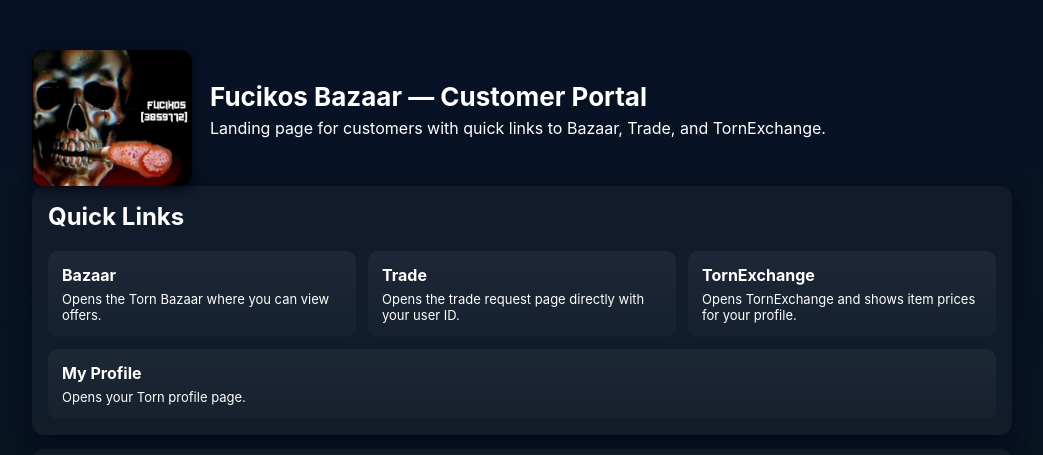
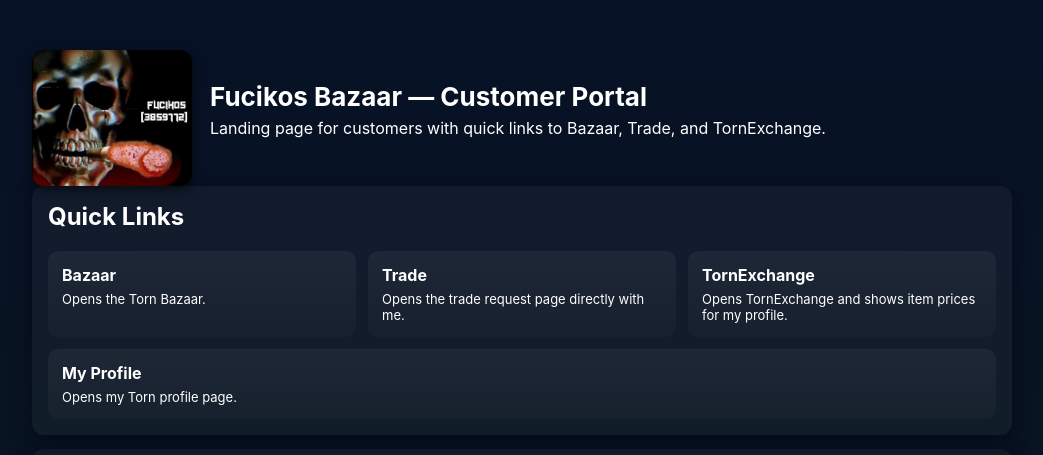
Before and after one commit to Fucikos/fucikos.site, a plain HTML site: page index.html in a window 1280 px wide. Shown: the top 455 px of the page, without its empty margins (118-1161 px from the left). Drawn offline with Linux system fonts and the light colour scheme.

Commit message:
Update index.html

```diff
--- a/index.html
+++ b/index.html
@@ -44,23 +44,23 @@
       <div class="links">
         <a class="link" href="https://www.torn.com/bazaar.php?userId=3859772#" target="_blank" rel="noopener">
           <h3>Bazaar</h3>
-          <div class="small">Opens the Torn Bazaar where you can view offers.</div>
+          <div class="small">Opens the Torn Bazaar.</div>
         </a>
 
         <a class="link" href="https://www.torn.com/trade.php#step=start&userID=3859772" target="_blank" rel="noopener">
           <h3>Trade</h3>
-          <div class="small">Opens the trade request page directly with your user ID.</div>
+          <div class="small">Opens the trade request page directly with me.</div>
         </a>
 
         <a class="link" href="https://www.tornexchange.com/prices/Fucikos/" target="_blank" rel="noopener">
           <h3>TornExchange</h3>
-          <div class="small">Opens TornExchange and shows item prices for your profile.</div>
+          <div class="small">Opens TornExchange and shows item prices for my profile.</div>
         </a>
 
         <!-- My Profile link -->
         <a class="link" href="https://www.torn.com/profiles.php?XID=3859772" target="_blank" rel="noopener">
           <h3>My Profile</h3>
-          <div class="small">Opens your Torn profile page.</div>
+          <div class="small">Opens my Torn profile page.</div>
         </a>
       </div>
     </section>
```
